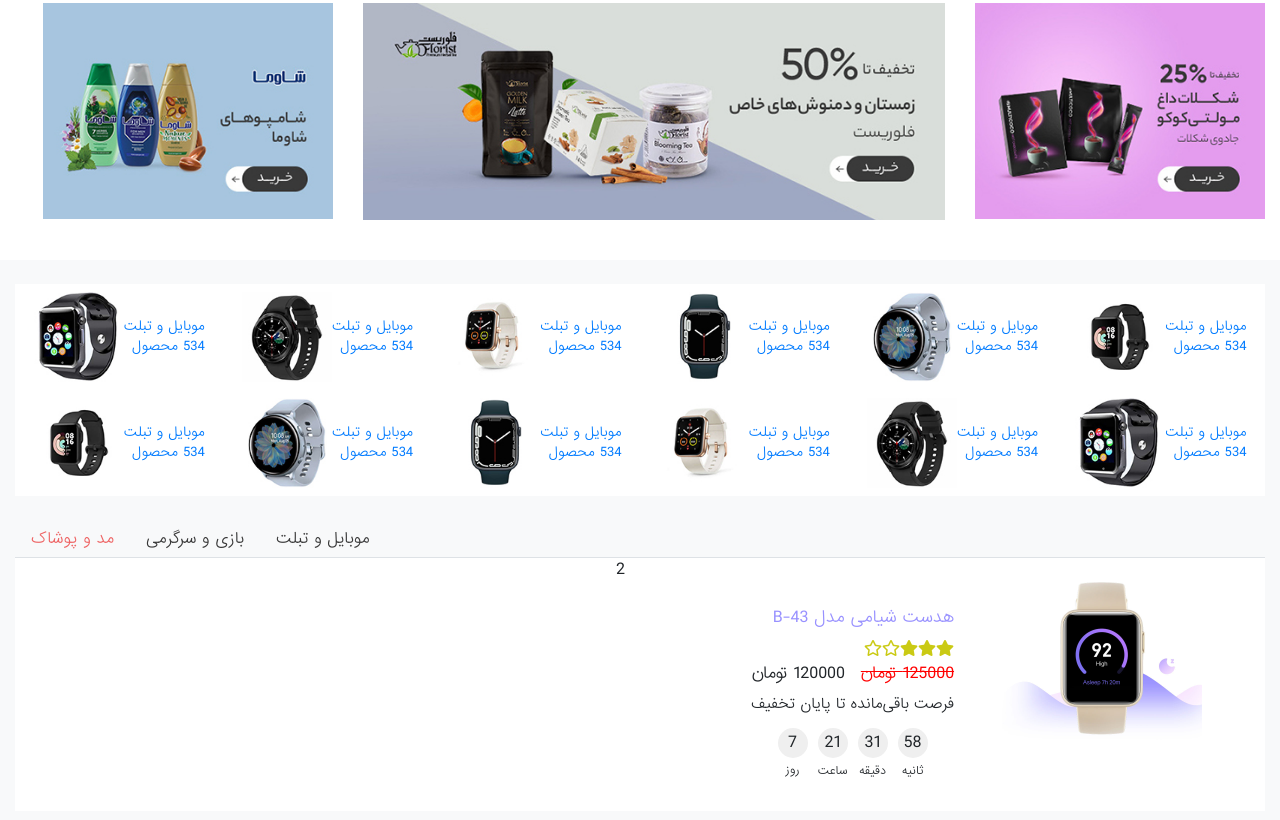
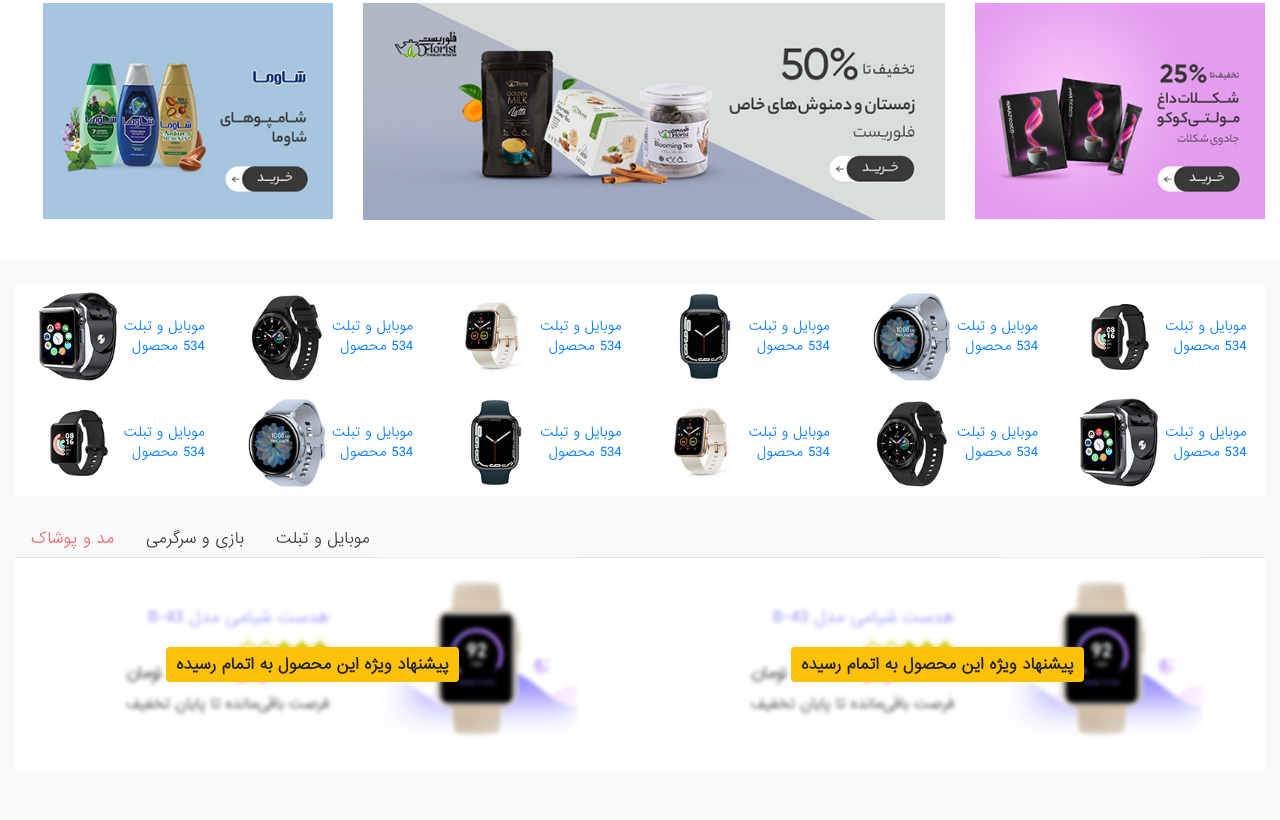
Before and after one commit to esmailireza/ecommerce-template-with-bootstrap, a plain HTML site: page index.html in a window 1280 px wide. Shown: the part 669-1489 px from the top of the page. Drawn offline with nearby package versions, Linux system fonts and the light colour scheme; files whose address does not match are found by name.

Commit message:
handle special offers section using javascript

```diff
--- a/assets/css/_special-offers.css
+++ b/assets/css/_special-offers.css
@@ -48,7 +48,7 @@
   align-items: center;
 }
 
-#offer-expire-text {
+.offer-expire-text {
   z-index: 1;
   width: 100%;
   display: flex;
@@ -56,7 +56,7 @@
   align-items: center;
   height: 100%;
 }
-#offer-expire-text #offer-expire-text-inner {
+.offer-expire-text .offer-expire-text-inner {
   padding: 10px;
   font-size: 15px;
 }
--- a/assets/js/app.js
+++ b/assets/js/app.js
@@ -1,4 +1,4 @@
-let countDownDate = new Date("Feb 15, 2022 15:37:25").getTime();
+let countDownDate = new Date("Feb 2, 2022 15:37:25").getTime();
 let x = setInterval(function () {
   let now = new Date().getTime();
   let distance = countDownDate - now;
@@ -7,7 +7,7 @@
   let hours = Math.floor((distance % (1000 * 60 * 60 * 24)) / (1000 * 60 * 60));
   let minutes = Math.floor((distance % (1000 * 60 * 60)) / (1000 * 60));
   let seconds = Math.floor((distance % (1000 * 60)) / 1000);
-
+  /*
   document.getElementById("demo").innerHTML =
     '<span id="day">' +
     days +
@@ -20,16 +20,53 @@
     "</span>" +
     '<span id="seconds">' +
     seconds +
-    "</span>";
+    "</span>"; */
+
+  let z = document.getElementsByClassName("demos");
+  for (let i = 0; i < z.length; i++) {
+    z[i].innerHTML =
+      '<span id="day">' +
+      days +
+      "</span>" +
+      '<span id="hours">' +
+      hours +
+      "</span>" +
+      '<span id="minutes">' +
+      minutes +
+      "</span>" +
+      '<span id="seconds">' +
+      seconds +
+      "</span>";
+  }
 
   if (distance < 0) {
     clearInterval(x);
-    document.getElementById("demo").innerHTML = "fiwief";
-    document
+    /*     document.getElementById("demo").innerHTML = "";
+
+ */
+    let y = document.getElementsByClassName("demos");
+    for (let i = 0; i < y.length; i++) {
+      y[i].innerHTML = "";
+    }
+    /* document
       .getElementById("after-expire")
-      .setAttribute("id", "offer-expire-text");
-    document.getElementById("offer-expire-text-inner").innerHTML =
-      "پیشنهاد ویژه این محصول به اتمام رسیده";
-    document.getElementById("offer-blur").style.filter = "blur(2px)";
+      .setAttribute("id", "offer-expire-text"); */
+
+    let g = document.getElementsByClassName("after-expire");
+    for (let i = 0; i < g.length; i++) {
+      g[i].classList.add("offer-expire-text");
+    }
+
+    /*  document.getElementById("offer-expire-text-inner").innerHTML =
+      "پیشنهاد ویژه این محصول به اتمام رسیده"; */
+    let d = document.getElementsByClassName("offer-expire-text-inner");
+    for (let i = 0; i < d.length; i++) {
+      d[i].innerHTML = "پیشنهاد ویژه این محصول به اتمام رسیده";
+    }
+    /*     document.getElementById("offer-blur").style.filter = "blur(2px)";*/
+    let n = document.getElementsByClassName("offer-blur");
+    for (let i = 0; i < n.length; i++) {
+      n[i].style.filter = "blur(2px)";
+    }
   }
 }, 1000);
--- a/index.html
+++ b/index.html
@@ -903,13 +903,13 @@
               <div class="container">
                 <div class="row">
                   <div class="col-sm-12 col-md-12 col-lg-6 bg-white">
-                    <div id="after-expire" class="position-absolute">
+                    <div  class=" after-expire position-absolute">
                       <div
-                        id="offer-expire-text-inner"
-                        class="badge bg-warning"
+
+                        class="offer-expire-text-inner badge bg-warning"
                       ></div>
                     </div>
-                    <div id="offer-blur" class="d-flex justify-content-center">
+                    <div  class=" offer-blur d-flex justify-content-center ">
                       <div>
                         <div
                           class="offer-product-image d-flex align-items-center flex-column"
@@ -942,15 +942,67 @@
                         <div class="count-down-timer mt-2">
                           <p>فرصت باقی‌مانده تا پایان تخفیف</p>
                           <div
-                            id="demo"
+                    id="demo"
                             dir="ltr"
-                            class="mt-2 d-flex justify-content-center"
+                            class=" demos mt-2 d-flex justify-content-center"
                           ></div>
                         </div>
                       </div>
                     </div>
                   </div>
-                  <div class="col-sm-12 col-md-6 bg-white">2</div>
+                  <div class="col-sm-12 col-md-12 col-lg-6 bg-white">
+                      <div class="after-expire position-absolute">
+                        <div
+
+                          class=" offer-expire-text-inner badge bg-warning"
+                        ></div>
+                      </div>
+                      <div
+                        class=" offer-blur d-flex justify-content-center "
+                      >
+                        <div>
+                          <div
+                            class="offer-product-image d-flex align-items-center flex-column"
+                          >
+                            <img
+                              src="./assets/images/count-down-timer1.jpg"
+                              class="img-fluid first-img"
+                              alt=""
+                            />
+                            <img
+                              src="./assets/images/count-down-timer2.jpg"
+                              class="img-fluid second-img"
+                              alt=""
+                            />
+                          </div>
+                        </div>
+                        <div class="p-5 offer-details">
+                          <a href="" class="text-decoration-none"
+                            >هدست شیامی مدل B-43</a
+                          >
+                          <div class="offer-rating mt-2">
+                            <i class="fas fa-star"></i
+                            ><i class="fas fa-star"></i
+                            ><i class="fas fa-star"></i
+                            ><i class="far fa-star"></i
+                            ><i class="far fa-star"></i>
+                          </div>
+                          <div class="offer-price">
+                            <s class="mr-3">125000 تومان</s
+                            ><span>120000 تومان </span>
+                          </div>
+                          <div class="count-down-timer mt-2">
+                            <p>فرصت باقی‌مانده تا پایان تخفیف</p>
+                            <div
+                            id="demo"
+                              dir="ltr"
+                              class=" demos mt-2 d-flex justify-content-center"
+                            ></div>
+                          </div>
+                        </div>
+                      </div>
+                    </div>
+                  </div>
                 </div>
               </div>
             </div>
```
Also changed, not shown: 1 other file.
